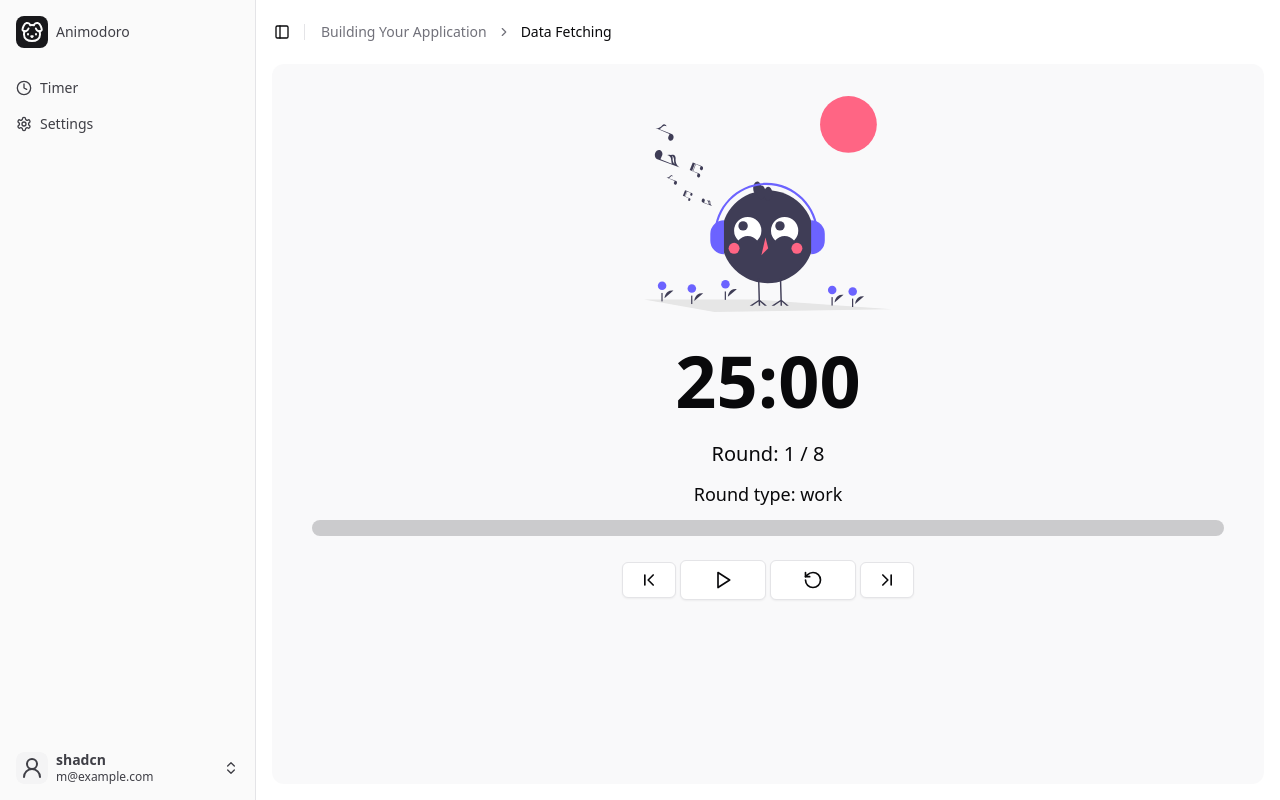
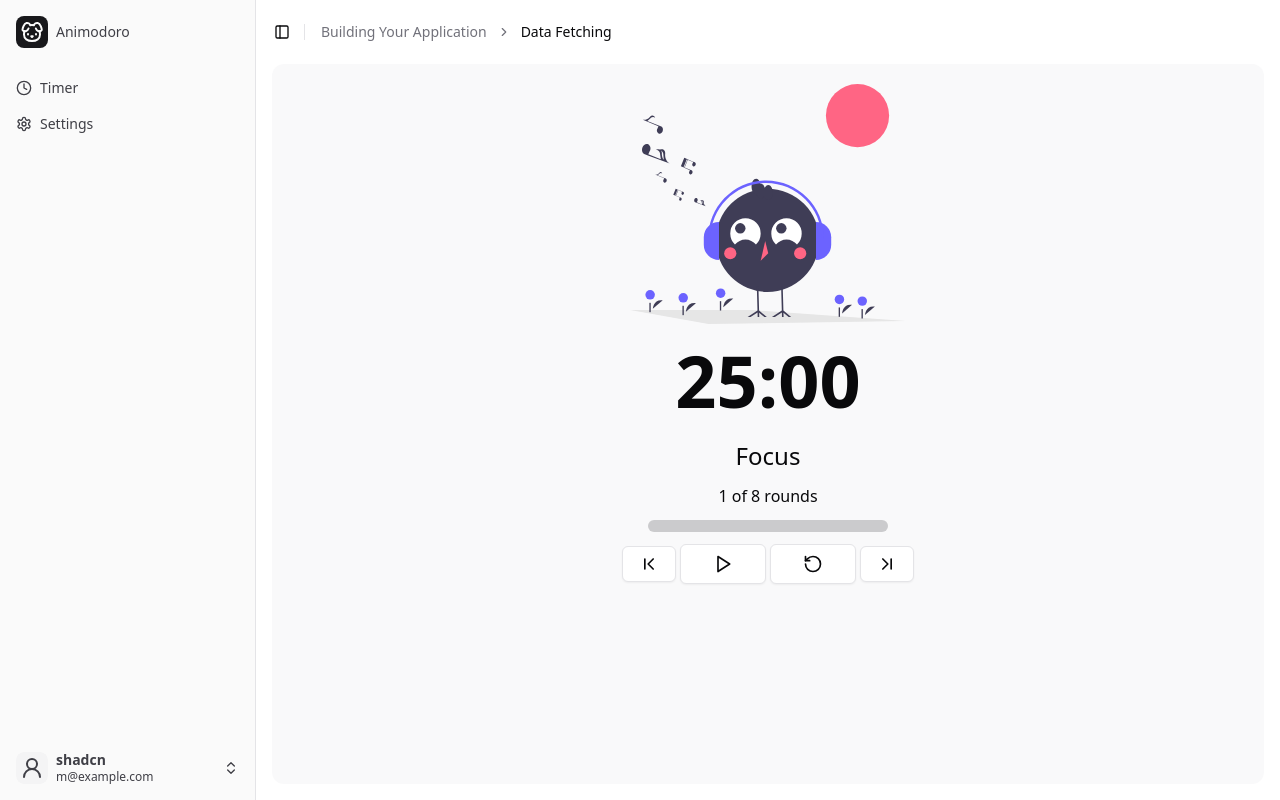
Before and after one commit to nineInchClous/animodoro, a SvelteKit app in the folder animodoro/: page / in a window 1280 px wide. Built offline with nearby package versions, Linux system fonts and the light colour scheme.

Commit message:
Improve timer styling

```diff
--- a/animodoro/src/lib/components/timer/TimerDisplay.svelte
+++ b/animodoro/src/lib/components/timer/TimerDisplay.svelte
@@ -2,7 +2,7 @@
 	import { getTimerContext } from '$lib/contexts/timerContext.svelte';
 	import { Progress } from '$lib/components/ui/progress/index';
 	import WorkImage from '$lib/assets/images/undraw_happy-music_na4p.svg';
-	import BreakImage from '$lib/assets/images/undraw_playful-cat_3ta5.svg';
+	import BreakImage from '$lib/assets/images/undraw_refreshing-beverage_w8al.svg';
 
 	const timer = getTimerContext();
 </script>
@@ -12,13 +12,13 @@
 		{#if timer.roundType === 'work'}
 			<img alt="Bird listening to music with a headset" src={WorkImage} />
 		{:else}
-			<img alt="Playful cat" src={BreakImage} />
+			<img class="break-image" alt="Playful cat" src={BreakImage} />
 		{/if}
 	</div>
 
 	<p class="time-left">{timer.currentTimeDisplay}</p>
-	<p class="round-count">Round: {timer.roundDisplay}</p>
-	<p class="round-type">Round type: {timer.roundType}</p>
+	<p class="round-type">{timer.roundType === 'work' ? 'Focus' : 'Break'}</p>
+	<p class="round-count">{timer.roundDisplay} rounds</p>
 
 	<div class="progress-container">
 		<Progress value={timer.currentTimeProgressValue} />
--- a/animodoro/src/lib/entities/timer.svelte.ts
+++ b/animodoro/src/lib/entities/timer.svelte.ts
@@ -17,8 +17,10 @@ export class Timer {
 	readonly isSessionDone: boolean = $derived(this.currentRoundIndex >= rounds.length - 1);
 
 	readonly currentTimeDisplay: string = $derived(secondsToTime(this.currentTime));
-	readonly currentTimeProgressValue: number = $derived(secondsToProgressValue(this.currentTime, rounds[this.currentRoundIndex] * MINUTES_TO_SECONDS));
-	readonly roundDisplay: string = $derived(`${this.currentRoundIndex + 1} / ${rounds.length}`);
+	readonly currentTimeProgressValue: number =
+		$derived(secondsToProgressValue(this.currentTime, rounds[this.currentRoundIndex] * MINUTES_TO_SECONDS));
+	readonly roundDisplay: string =
+		$derived(`${this.currentRoundIndex + 1} of ${rounds.length}`);
 	readonly roundType: RoundType = $derived(this.currentRoundIndex % 2 === 0 ? 'work' : 'break');
 
 	startTimer = () => {
--- a/animodoro/src/lib/styles/timer.css
+++ b/animodoro/src/lib/styles/timer.css
@@ -1,5 +1,5 @@
 .timer-container {
-    @apply text-center;
+    @apply text-center w-full;
 
     p {
         @apply my-3;
@@ -9,33 +9,32 @@
         @apply text-7xl font-semibold mb-6;
     }
 
-    .round-count {
-        @apply text-xl;
-    }
-
     .round-type {
-        @apply text-lg;
+        @apply text-2xl;
     }
 
     .timer-image-container {
         img {
-            @apply mx-auto my-5 max-h-60 p-3;
+            @apply mx-auto my-5 h-60 px-6;
+        }
+
+        .break-image {
+            @apply p-8;
         }
     }
 
 
     .progress-container {
-        @apply mx-auto px-10;
-        max-width: 1000px;
+        @apply mx-auto px-10 max-w-80;
 
         div {
-            @apply h-4;
+            @apply h-3;
         }
     }
 }
 
 .timer-controls-container {
-    @apply flex justify-center items-center gap-1 mt-4 p-2;
+    @apply flex justify-center items-center gap-1 mt-1 p-2;
 
     button svg {
         @apply size-5;
--- a/animodoro/src/routes/+page.svelte
+++ b/animodoro/src/routes/+page.svelte
@@ -18,3 +18,9 @@
 	<TimerDisplay />
 	<TimerControls />
 </div>
+
+<style lang="postcss">
+	.simple-container {
+		@apply flex flex-col items-center;
+	}
+</style>
```
Also changed, not shown: animodoro/src/lib/assets/images/undraw_playful-cat_3ta5.svg (deleted), animodoro/src/lib/assets/images/undraw_refreshing-beverage_w8al.svg (added).
